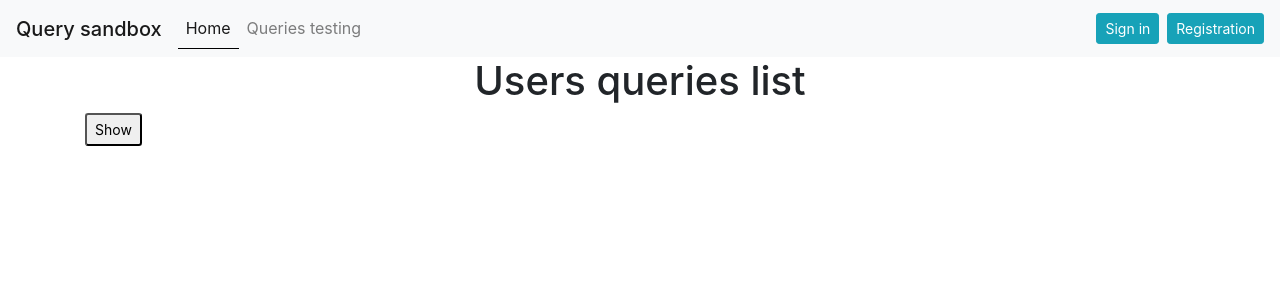
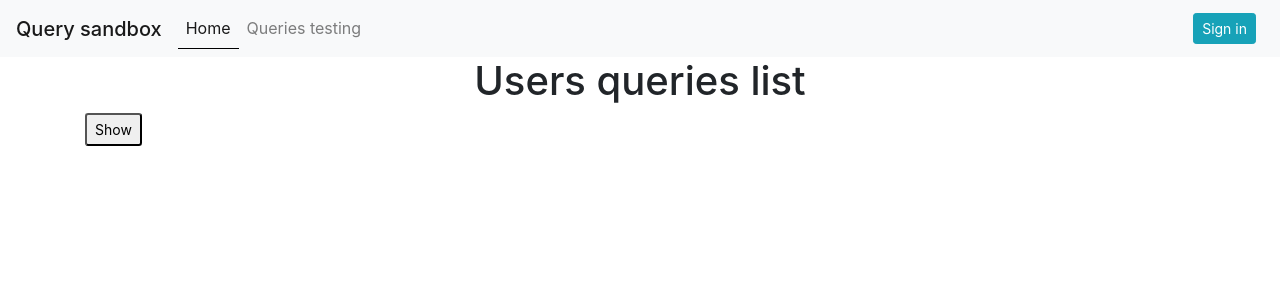
Before and after one commit to bart-git21/JS-PHP-MySQL--sql-queries-sandbox, a PHP site: page /index.php in a window 1280 px wide. Shown: the top 300 px of the page. Run offline with PHP 8.4, Linux system fonts and the light colour scheme.

Commit message:
refactor: remove the registration button from the header

```diff
--- a/client/components/user_select.php
+++ b/client/components/user_select.php
@@ -6,10 +6,6 @@
 </div>
 <div id="logoutBtn" type="button" class="btn btn-info btn-sm mr-2" style="display: none;">
     Sign out
-</div>
-<div type="button" class="btn btn-info btn-sm" data-toggle="modal" data-target="#usersModal"
-    data-title="Registration">
-    Registration
 </div>
 
 <!-- Modal -->
```
